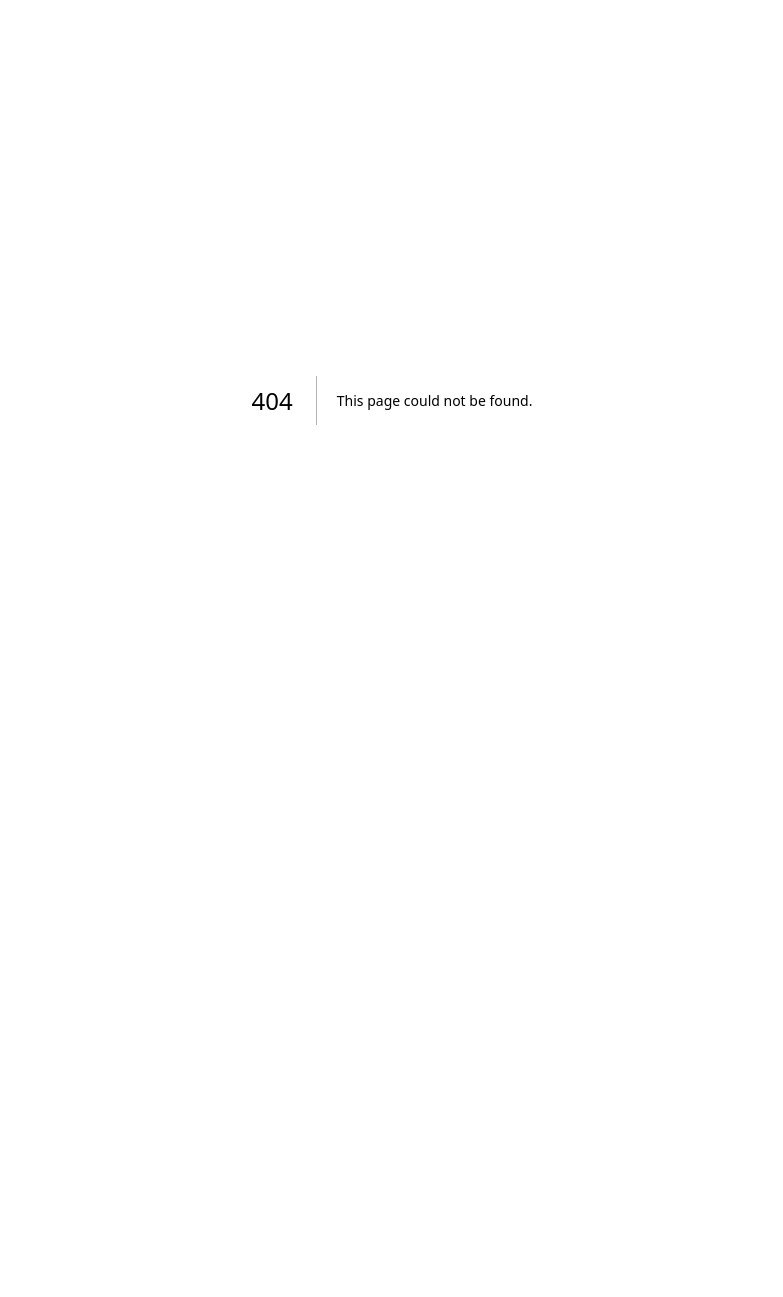
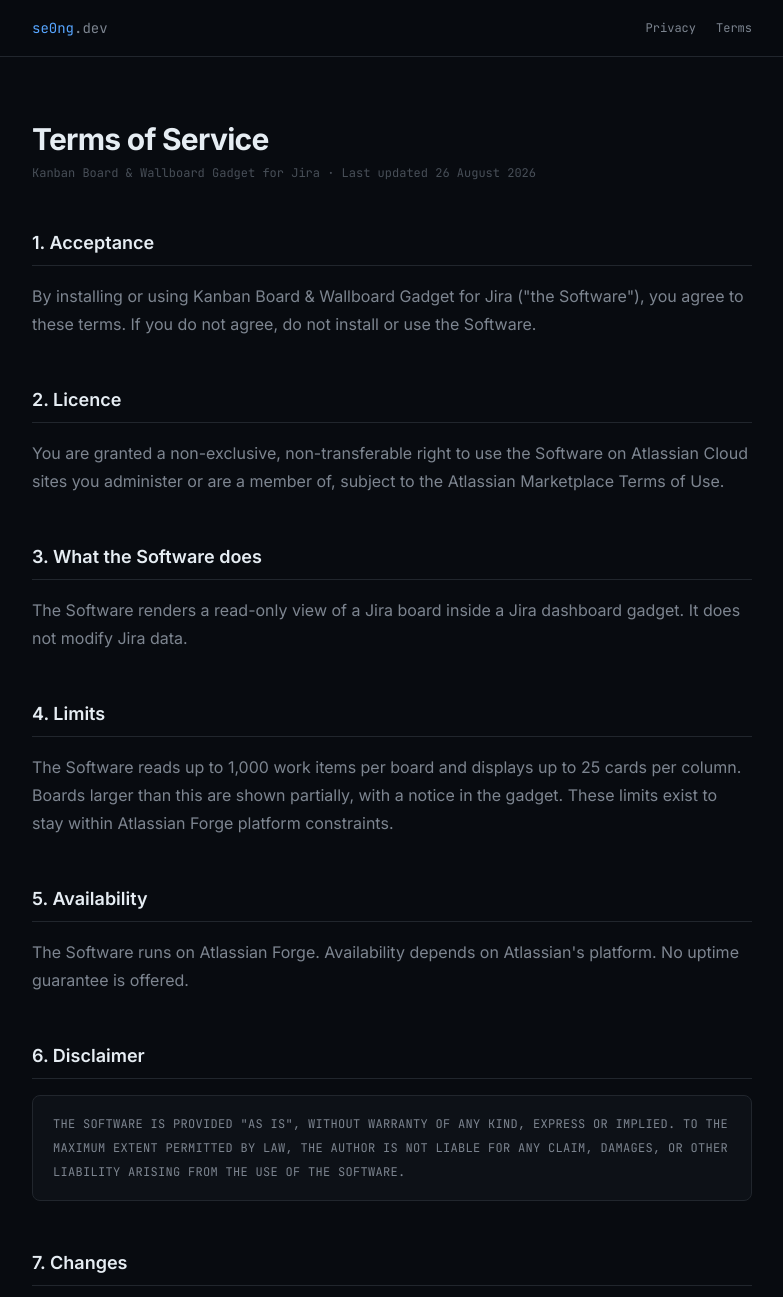
Before and after one commit to osh0678/portfolio, a Next.js app: page /legal/terms in a window 1280 px wide. Before the commit this address had no page. Shown: the top 1297 px of the page, without its empty margins (248-1031 px from the left). Before the commit the page ends 800 px from the top, so only its background shows below. Built offline with nearby package versions, Linux system fonts and the light colour scheme.

Commit message:
feat(legal): 이용약관 페이지 추가
This file contains the Terms of Service for the Kanban Board & Wallboard Gadget for Jira, detailing acceptance, license, functionality, limits, availability, disclaimer, changes, and contact information.

```diff
--- /dev/null
+++ b/app/legal/terms/page.tsx
@@ -0,0 +1,71 @@
+import type { Metadata } from "next"
+
+export const metadata: Metadata = {
+  title: "Terms of Service — Kanban Board & Wallboard Gadget for Jira",
+  description: "Terms governing the use of the Kanban Board & Wallboard Gadget for Jira.",
+}
+
+const H1 = "text-3xl font-bold tracking-tight mb-2"
+const SUB = "font-mono text-xs text-[#484f58] mb-12"
+const H2 = "text-lg font-semibold mt-12 mb-4 pb-2 border-b border-[#21262d]"
+const P = "text-[#7d8590] leading-7 mb-4"
+const A = "text-[#58a6ff] hover:text-[#bc8cff] transition-colors"
+
+export default function Terms() {
+  return (
+    <>
+      <h1 className={H1}>Terms of Service</h1>
+      <p className={SUB}>Kanban Board &amp; Wallboard Gadget for Jira · Last updated 26 August 2026</p>
+
+      <h2 className={H2}>1. Acceptance</h2>
+      <p className={P}>
+        By installing or using Kanban Board &amp; Wallboard Gadget for Jira (&quot;the Software&quot;), you agree to
+        these terms. If you do not agree, do not install or use the Software.
+      </p>
+
+      <h2 className={H2}>2. Licence</h2>
+      <p className={P}>
+        You are granted a non-exclusive, non-transferable right to use the Software on Atlassian Cloud sites you
+        administer or are a member of, subject to the Atlassian Marketplace Terms of Use.
+      </p>
+
+      <h2 className={H2}>3. What the Software does</h2>
+      <p className={P}>
+        The Software renders a read-only view of a Jira board inside a Jira dashboard gadget.
+        It does not modify Jira data.
+      </p>
+
+      <h2 className={H2}>4. Limits</h2>
+      <p className={P}>
+        The Software reads up to 1,000 work items per board and displays up to 25 cards per column.
+        Boards larger than this are shown partially, with a notice in the gadget.
+        These limits exist to stay within Atlassian Forge platform constraints.
+      </p>
+
+      <h2 className={H2}>5. Availability</h2>
+      <p className={P}>
+        The Software runs on Atlassian Forge. Availability depends on Atlassian&apos;s platform.
+        No uptime guarantee is offered.
+      </p>
+
+      <h2 className={H2}>6. Disclaimer</h2>
+      <div className="rounded-lg border border-[#21262d] bg-[#0d1117] px-5 py-4 mb-4">
+        <p className="text-xs font-mono text-[#7d8590] leading-6 uppercase tracking-wide">
+          The Software is provided &quot;as is&quot;, without warranty of any kind, express or implied.
+          To the maximum extent permitted by law, the author is not liable for any claim, damages,
+          or other liability arising from the use of the Software.
+        </p>
+      </div>
+
+      <h2 className={H2}>7. Changes</h2>
+      <p className={P}>
+        These terms may be updated. Continued use after an update constitutes acceptance of the revised terms.
+      </p>
+
+      <h2 className={H2}>8. Contact</h2>
+      <p className={P}>
+        <a href="mailto:ping@se0ng.dev" className={A}>ping@se0ng.dev</a>
+      </p>
+    </>
+  )
+}
```
